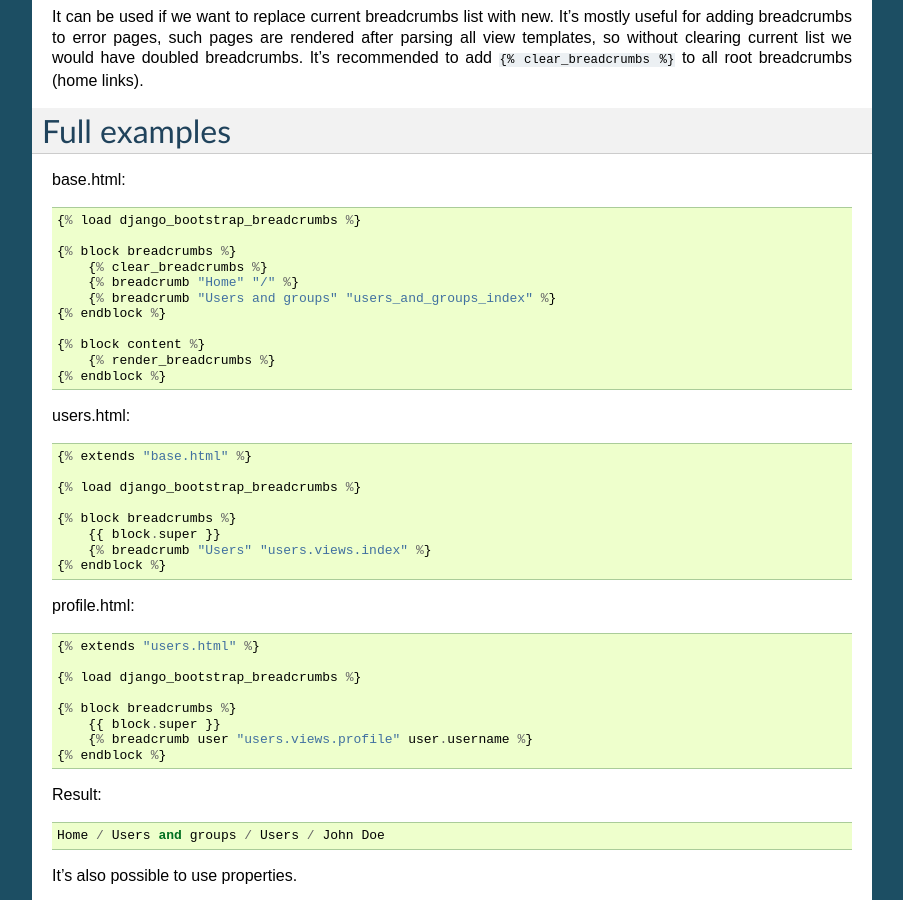
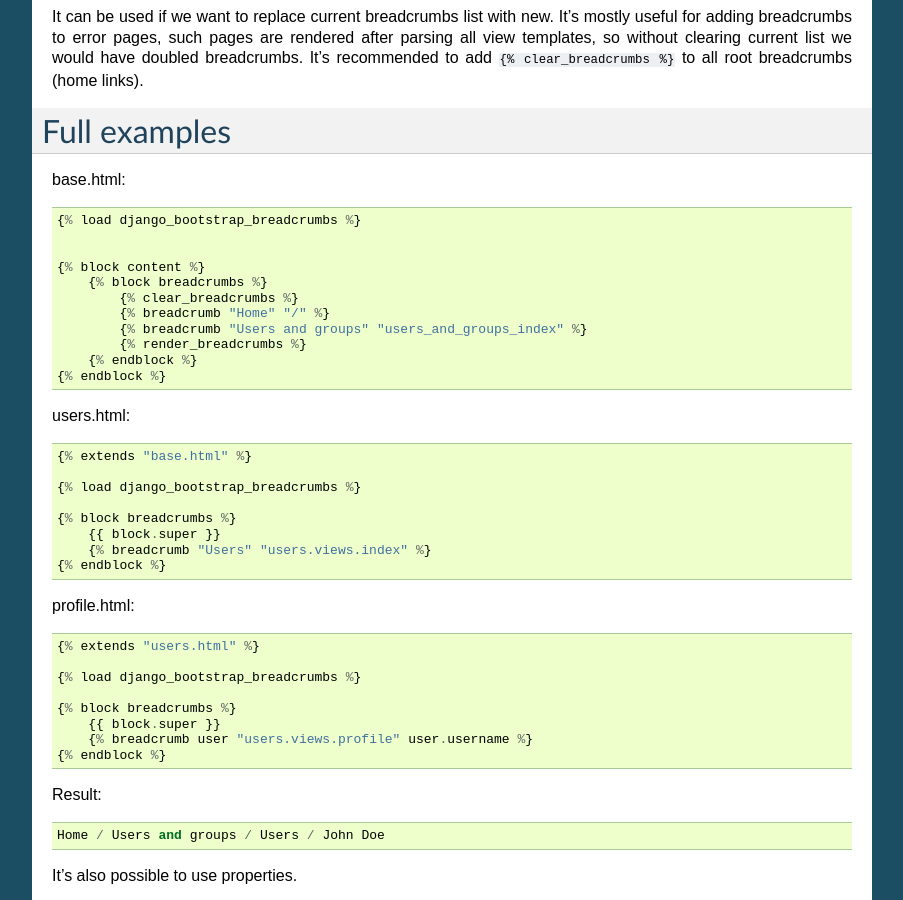
Before and after one commit to prymitive/bootstrap-breadcrumbs, a Sphinx documentation site: the page built from docs/index.rst, in a window 1280 px wide and 900 px high, scrolled down 3142 px. Shown: the whole window, without its empty margins (198-1101 px from the left). Built offline with Sphinx 7.4.7, drawn with Linux system fonts in a browser that asks for light colours.

Commit message:
Fixed documentation to prevent errors.

```diff
--- a/docs/index.rst
+++ b/docs/index.rst
@@ -178,14 +178,14 @@ base.html::
 
     {% load django_bootstrap_breadcrumbs %}
 
-    {% block breadcrumbs %}
-        {% clear_breadcrumbs %}
-        {% breadcrumb "Home" "/" %}
-        {% breadcrumb "Users and groups" "users_and_groups_index" %}
-    {% endblock %}
 
     {% block content %}
-        {% render_breadcrumbs %}
+        {% block breadcrumbs %}
+            {% clear_breadcrumbs %}
+            {% breadcrumb "Home" "/" %}
+            {% breadcrumb "Users and groups" "users_and_groups_index" %}
+            {% render_breadcrumbs %}
+        {% endblock %}
     {% endblock %}
 
 users.html::
```
